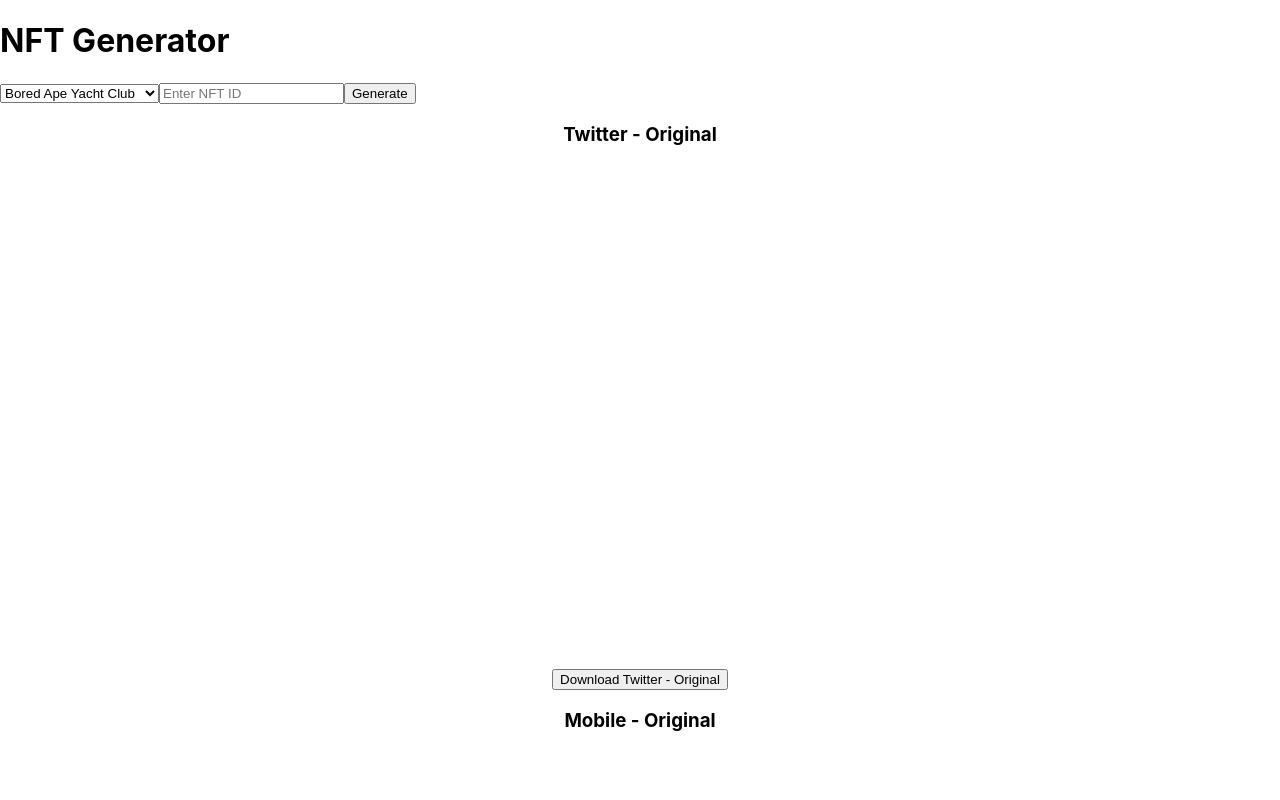
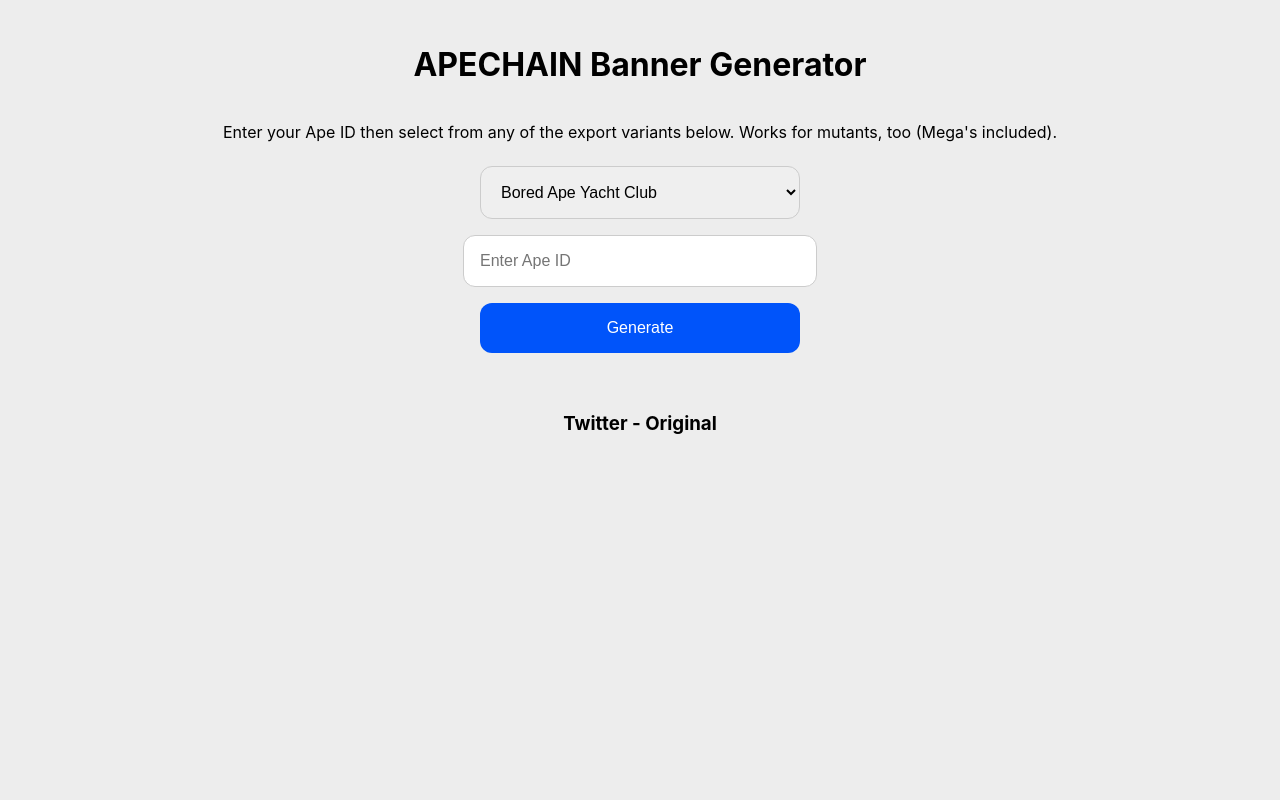
Before and after one commit to georgeyiakoumi/apex-designs, a React (Create React App) app: page /nft-generator in a window 1280 px wide. Shown: the top 800 px of the page. Built offline with nearby package versions, Linux system fonts and the light colour scheme.

Commit message:
adjusted algo for background traces

```diff
--- a/src/index.css
+++ b/src/index.css
@@ -5,9 +5,59 @@
     sans-serif;
   -webkit-font-smoothing: antialiased;
   -moz-osx-font-smoothing: grayscale;
+  background: #ededed;
 }
 
 code {
   font-family: source-code-pro, Menlo, Monaco, Consolas, 'Courier New',
     monospace;
 }
+
+.options-container {
+  display: flex;
+  flex-direction: column;
+  align-items: center;
+  justify-content: center;
+  width: 100%;
+  margin: 0 auto; /* Center the container horizontally */
+  padding: 1.5rem;
+  box-sizing: border-box; /* Include padding in the width calculation */
+}
+
+.options-container header {
+  text-align: center;
+}
+
+.options-container p {
+  margin-bottom: 1.5rem;
+  text-align: center;
+}
+
+.options-container select,
+.options-container input,
+.options-container button {
+  width: 100%; /* Full width of the container */
+  max-width: 320px; /* Optional: Limit the width of form elements */
+  margin-bottom: 1rem;
+  padding: 1rem;
+  font-size: 1rem;
+  border: 1px solid #ccc;
+  border-radius: .75rem;
+}
+
+.options-container button {
+  background-color: #0054FA; /* ApeChain blue */
+  color: white;
+  border: none;
+  cursor: pointer;
+  transition: background-color 0.3s;
+}
+
+.options-container button:disabled {
+  background-color: #999;
+  cursor: not-allowed;
+}
+
+.options-container button:hover:not(:disabled) {
+  background-color: #003FA5; /* Darker ApeChain blue */
+}
--- a/src/pages/NFTGenerator.js
+++ b/src/pages/NFTGenerator.js
@@ -86,9 +86,28 @@
       const defaultBgColor = `#${((1 << 24) + (topMiddleColor[0] << 16) + (topMiddleColor[1] << 8) + topMiddleColor[2]).toString(16).slice(1)}`;
       const [r, g, b] = topMiddleColor;
 
+      const backgroundName = data.metadata.attributes.find(attr => attr.trait_type === 'Background')?.value;
+      const useWhiteLogo = [
+        'Purple', 'M1 Purple', 'M2 Purple', 'Army Green', 'New Punk Blue', 'M1 New Punk Blue', 'M2 New Punk Blue'
+      ].includes(backgroundName);
+
+      const backgroundToleranceMap = {
+        Yellow: 10,
+        Blue: 10,
+        Purple: 10,
+        Orange: 10,
+        Green: 10,
+        Grey: 10,
+        Aquamarine: 10,
+        'Army Green': 10,
+        'New Punk Blue': 10,
+
+      };
+
       const tolerance = (collection === '0x60E4d786628Fea6478F785A6d7e704777c86a7c6' && specialMutantApeTokens.includes(nftID))
         ? 80
-        : 50;
+        : backgroundToleranceMap[backgroundName] || 50;
+
 
       const imageData = offscreenCtx.getImageData(0, 0, nftImage.width, nftImage.height);
       for (let i = 0; i < imageData.data.length; i += 4) {
@@ -100,11 +119,6 @@
         }
       }
       offscreenCtx.putImageData(imageData, 0, 0);
-
-      const backgroundName = data.metadata.attributes.find(attr => attr.trait_type === 'Background')?.value;
-      const useWhiteLogo = [
-        'Purple', 'M1 Purple', 'M2 Purple', 'Army Green', 'New Punk Blue', 'M1 New Punk Blue', 'M2 New Punk Blue'
-      ].includes(backgroundName);
 
       backgroundOptions.forEach(option => {
         let logoSrc = option.logo;
@@ -173,7 +187,9 @@
 
   return (
     <div>
-      <h1>NFT Generator</h1>
+      <div className="options-container">
+        <header><h1>APECHAIN Banner Generator</h1></header>
+        <p>Enter your Ape ID then select from any of the export variants below. Works for mutants, too (Mega's included).</p>
         <select value={collection} onChange={(e) => setCollection(e.target.value)}>
           <option value="">Select Collection</option>
           {collections.map((col) => (
@@ -182,11 +198,12 @@
             </option>
           ))}
         </select>
-      <input type="text" value={nftID} onChange={handleNftIdChange} placeholder="Enter NFT ID" />
+        <input className="ape-id" type="text" value={nftID} onChange={handleNftIdChange} placeholder="Enter Ape ID" />
         <button onClick={handleGenerate} disabled={loading || isButtonDisabled}>
           {loading ? 'Generating...' : 'Generate'}
         </button>
         {loading && <Loader />}
+      </div>
       <div className="canvas-container">
         {backgroundOptions.map(option => (
           <div key={option.name} style={{ marginBottom: '20px', textAlign: 'center' }}>
```
Also changed, not shown: public/index.html (+0 -10 lines), src/App.css (line endings or trailing spaces). Lines whose indentation alone changed are shown as unchanged.
